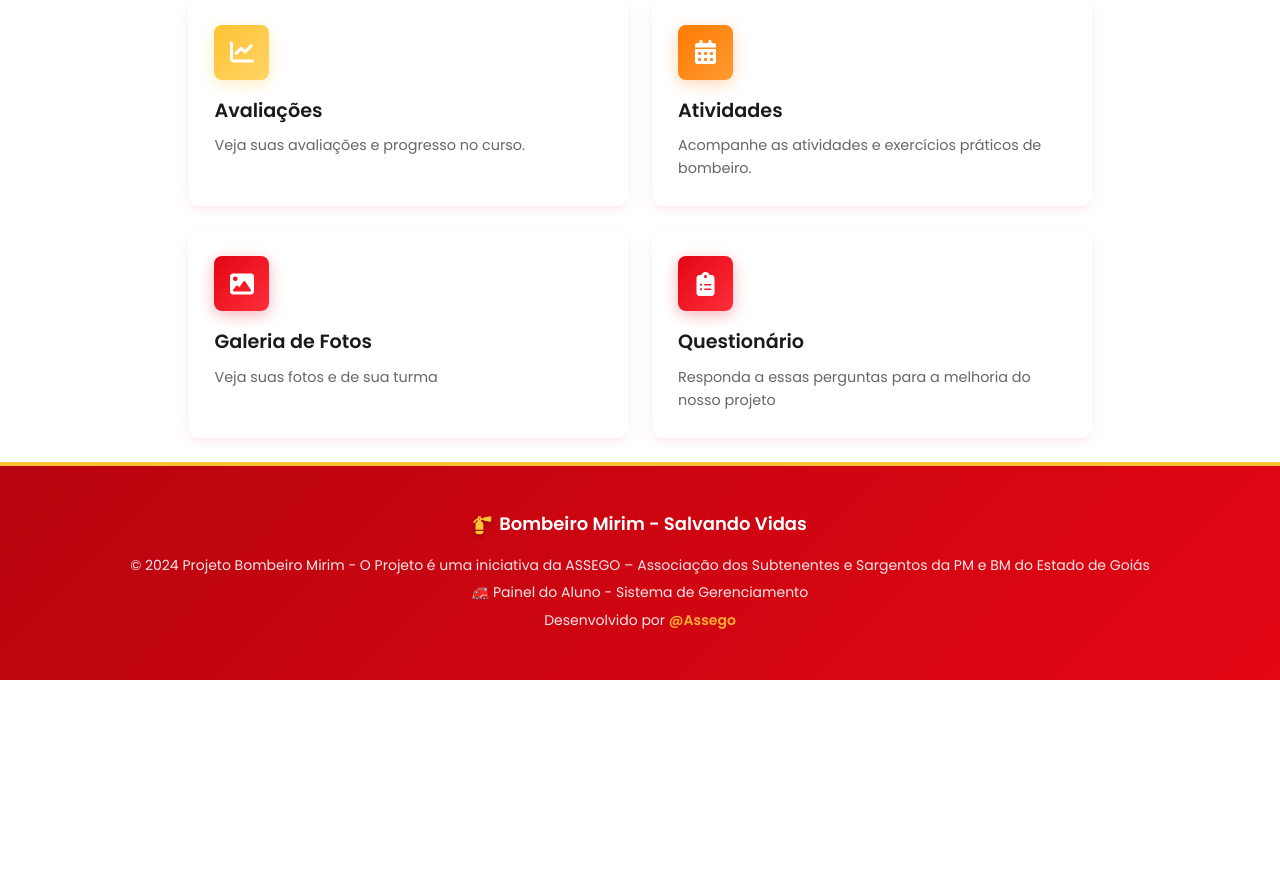
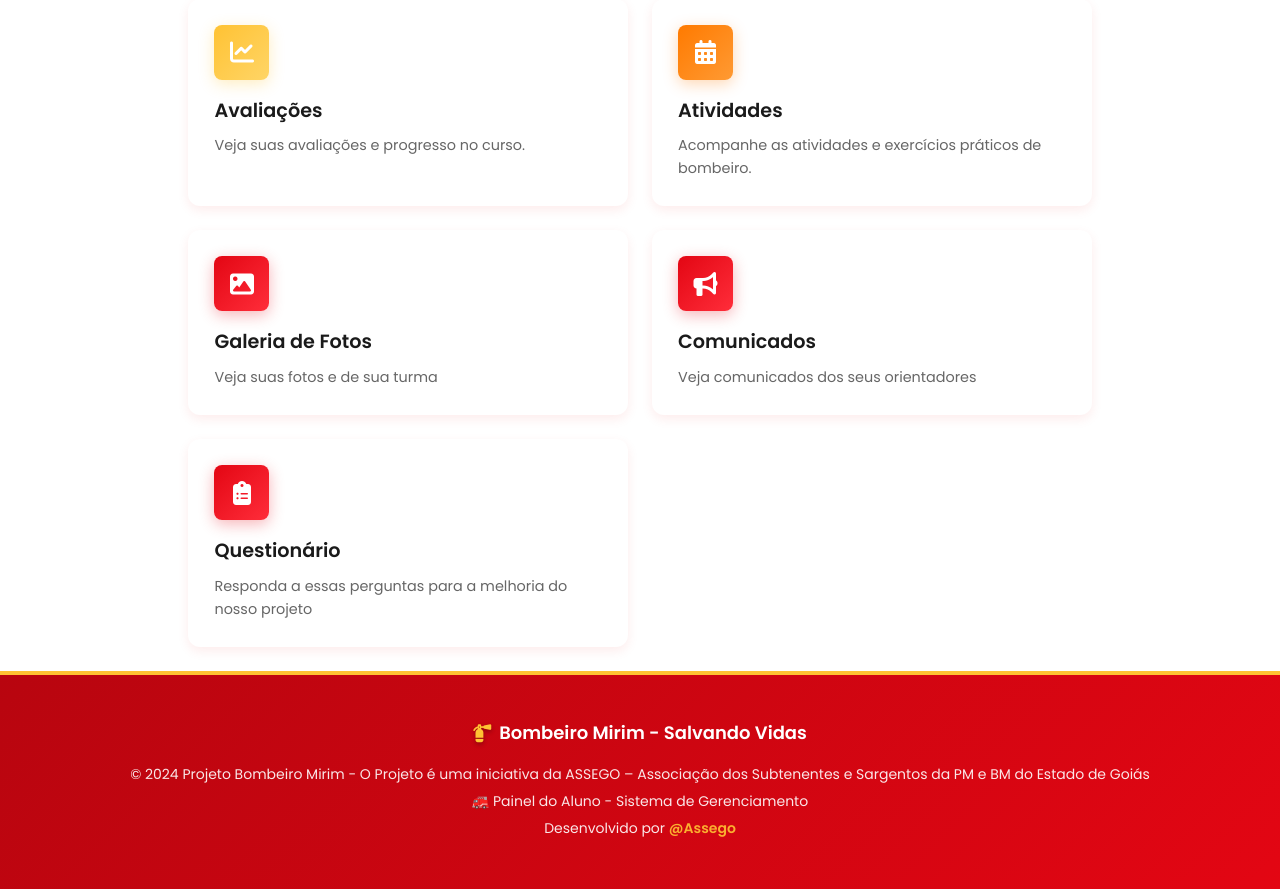
Before and after one commit to Assego-GO/bombeiros_mirim, a PHP site: page /aluno/dashboard.php in a window 1280 px wide. Shown: the part 526-1415 px from the top of the page. Before the commit the page ends 1206 px from the top, so only its background shows below. Run offline with PHP 8.4, Linux system fonts and the light colour scheme; the visitor is signed in with stand-in values (Sample User, id 1).

Commit message:
feat: botão de copmunicado adicionado (#21)

```diff
--- a/aluno/dashboard.php
+++ b/aluno/dashboard.php
@@ -1070,6 +1070,15 @@ body {
                 </div>
 
 
+            <div class="dashboard-card" id="card-comunicados">
+                <div class="card-icon">
+                    <i class="fas fa-bullhorn"></i>
+                </div>
+                <h2>Comunicados</h2>
+                <p>Veja comunicados dos seus orientadores</p>
+            </div>
+
+
             <div class="dashboard-card" id="card-questionario">
                 <div class="card-icon">
                     <i class="fas fa-clipboard-list"></i>
```
